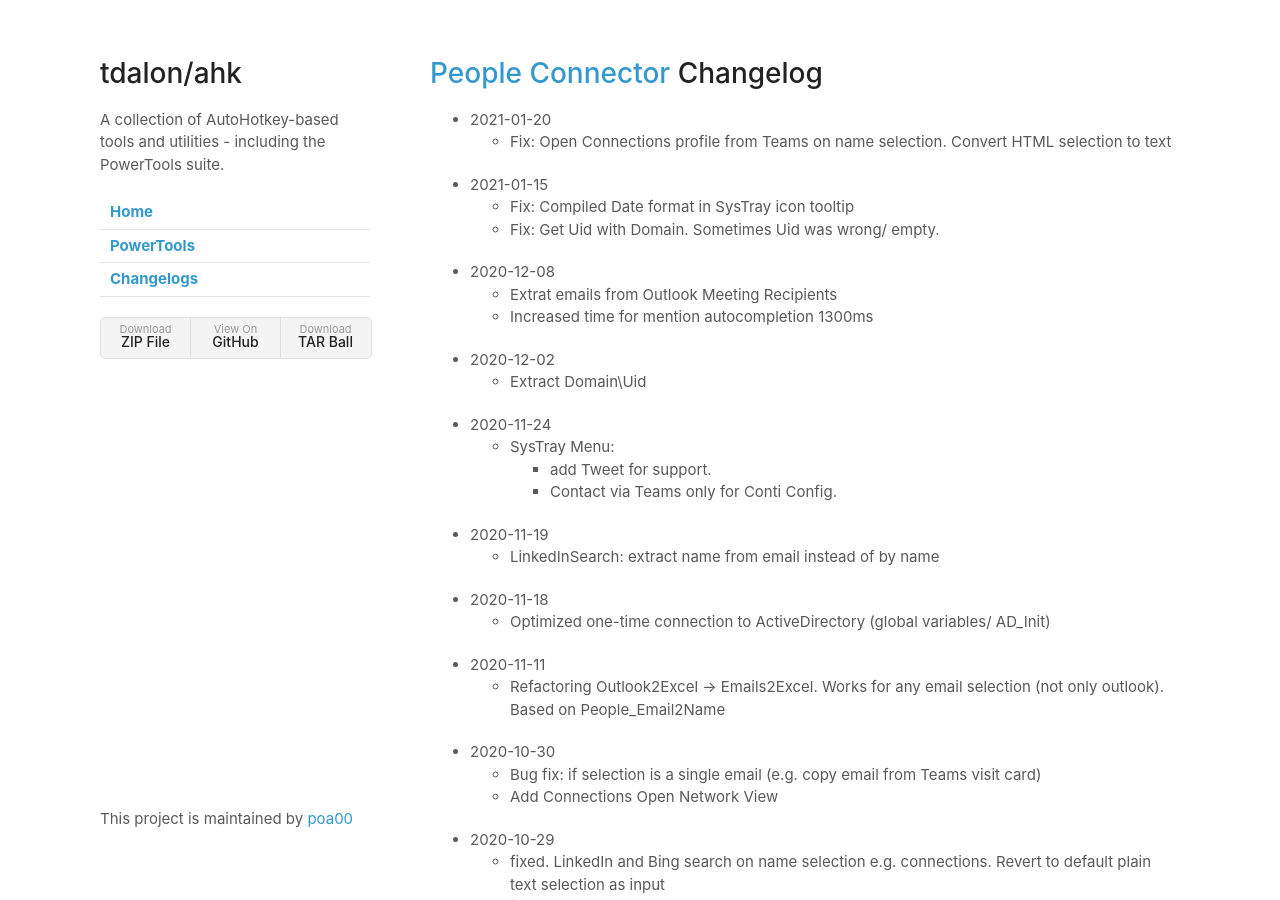
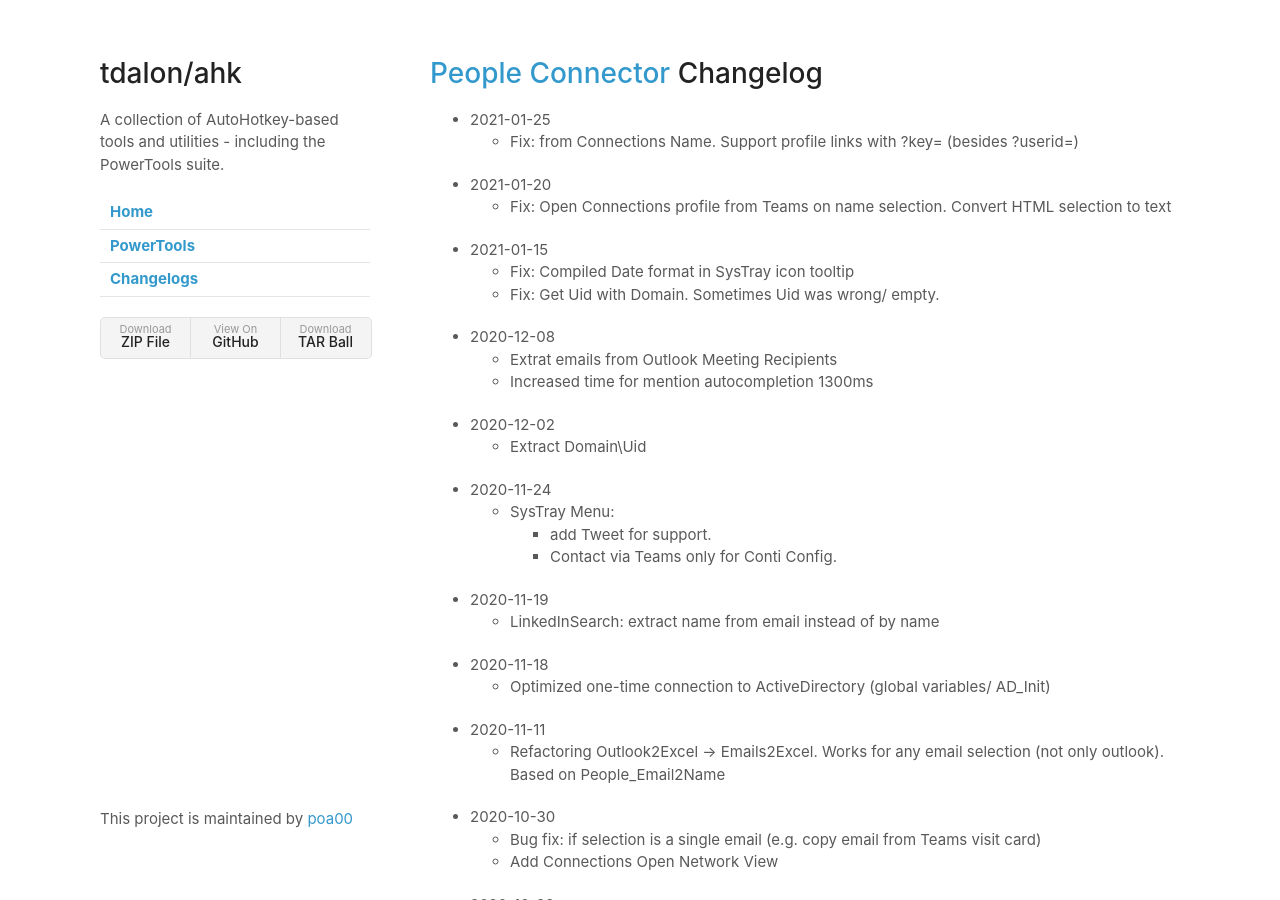
Before and after one commit to poa00/ahk-mso, a Jekyll site: the page built from docs/People-Connector-(Changelog).md, in a window 1280 px wide and 900 px high. Built offline with Jekyll 4.4.1, drawn with Linux system fonts in a browser that asks for light colours; our own code applies the rules of GitHub Pages for plain Markdown files.

Commit message:
fix PeopleConnector & Connections

```diff
--- a/docs/People-Connector-(Changelog).md
+++ b/docs/People-Connector-(Changelog).md
@@ -1,5 +1,7 @@
 # [People Connector](People-Connector) Changelog
 
+* 2021-01-25
+	- Fix: from Connections Name. Support profile links with ?key= (besides ?userid=)
 * 2021-01-20
 	- Fix: Open Connections profile from Teams on name selection. Convert HTML selection to text
 * 2021-01-15
```
Also changed, not shown: 3 other files.
